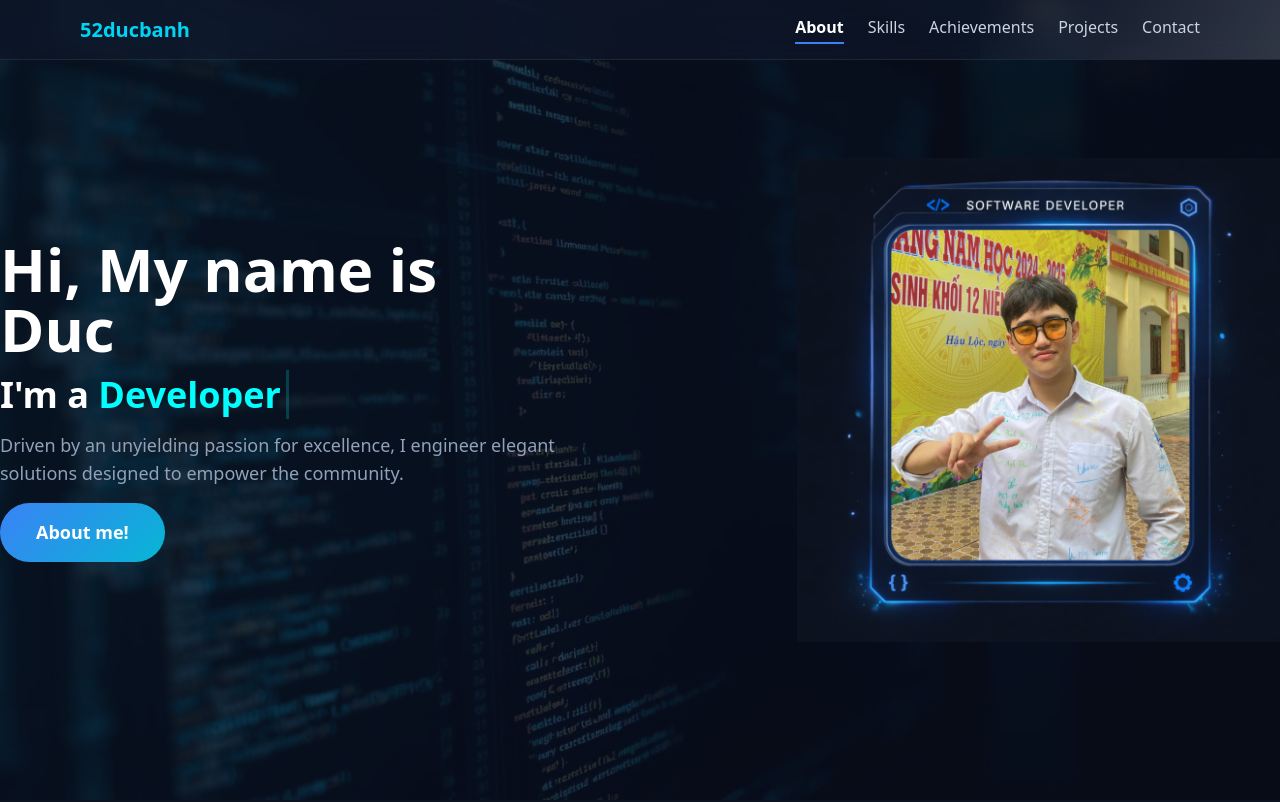
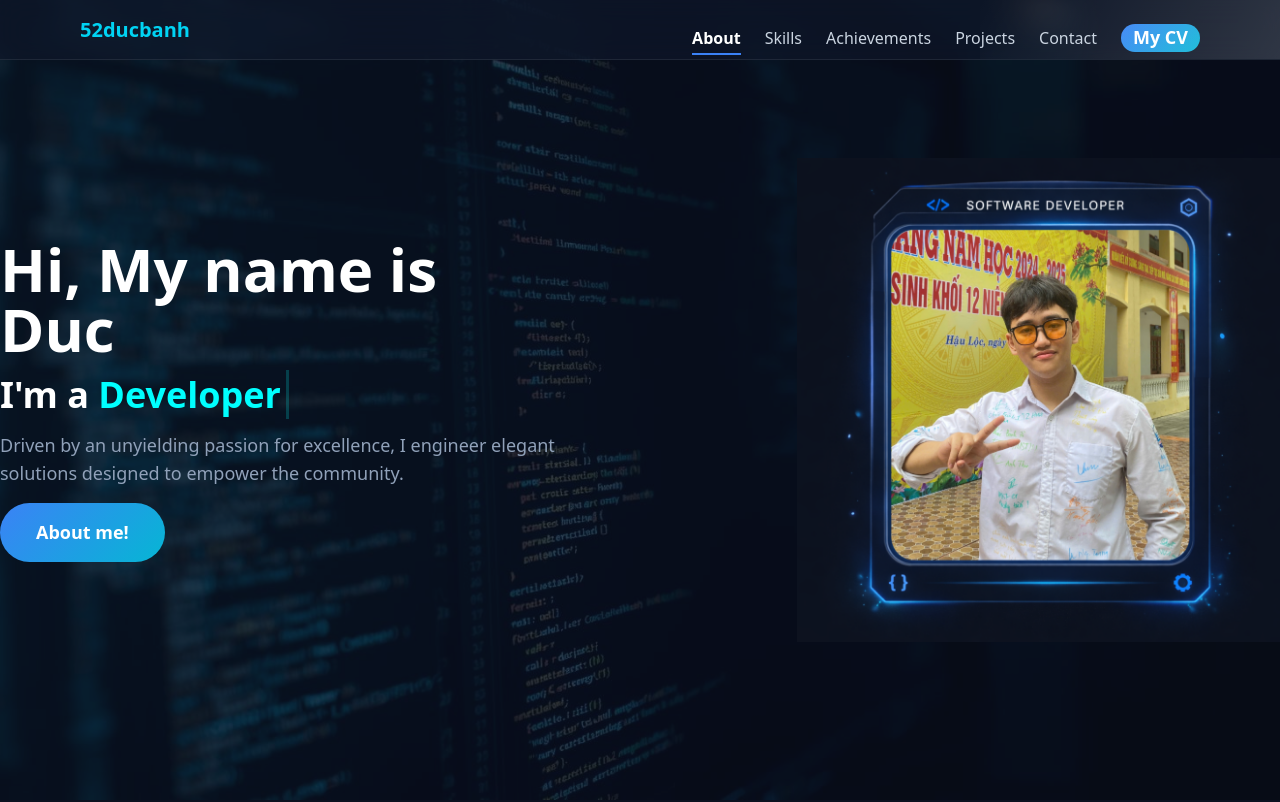
Before and after one commit to 52ducbanh/My-Portfolio-Website, a website: page index.html in a window 1280 px wide. Shown: the top 802 px of the page. Drawn offline with Linux system fonts and the light colour scheme.

Commit message:
update cv section

```diff
--- a/index.html
+++ b/index.html
@@ -15,14 +15,15 @@
     <!-- Navigation bar -->
     <nav class="navigation_bar z-50">
         <span class="shine"></span>
-        <div class = "max-w-6xl mx-auto flex justify-between item-center p-4">
+        <div class = "max-w-6xl mx-auto flex justify-between items-center p-4">
             <h1 class = "text-xl font-bold text-cyan-400 mb-4">52ducbanh</h1>
-            <ul class = "flex gap-6 text-sm">
+            <ul class = "flex items-center gap-6 text-sm">
                 <li><a href = "#about" class = "tag active" >About</a></li>
                 <li><a href = "#skills" class = "tag" >Skills</a></li>
                 <li><a href = "#achievements" class = "tag" >Achievements</a></li>
                 <li><a href = "#projects" class = "tag" >Projects</a></li>
                 <li><a href = "#contact" class = "tag" >Contact</a></li>
+                <li><a href="img/CV Tran Vu Duc.jpg" target = "_blank"><button class = "download-cv-btn flex items-center justify-center">My CV</button></a></li>
             </ul>
         </div>
     </nav>
@@ -157,7 +158,7 @@
                 <h2 class="text-[30px] font-semibold text-cyan-400 mb-4 ">
                 Contact </h2>
                 <p class = "text-gray-400 mb-4">
-                    Feel free to reach out if you want to come :>
+                    Feel free to reach out if you want to collaborate or just say hi 👋
                 </p>
                 <!-- icons -->
                 <div class="flex justify-center gap-4 mb-4">
@@ -187,7 +188,7 @@
             </div>
         </div>
         <!-- Copyright -->
-        <h3 class = "text-sm font-semibold text-cyan-400 mb-4 text-center">© Trần Vũ Đức | All Rights Reserved</h3>
+        <h3 class = "text-sm font-semibold text-cyan-400 mb-4 text-center">© 2026 Trần Vũ Đức | All Rights Reserved</h3>
     </section>
     <!-- script -->
     <script src="script.js"></script>
--- a/style.css
+++ b/style.css
@@ -11,8 +11,6 @@ html {
   background: rgba(15, 23, 42, 0.7);
   backdrop-filter: blur(14px);
   border-bottom: 1px solid rgba(255,255,255,0.08);
-  overflow: hidden;
-
 }
 .shine {
   position: absolute;
@@ -85,6 +83,7 @@ html {
 @keyframes blink {
   50% { border-color: transparent; }
 }
+/* Button */
 .about-btn {
   padding: 16px 36px;
   font-size: 18px;
@@ -101,6 +100,19 @@ html {
   transform: scale(1.08);
   box-shadow: 0 10px 25px rgba(59,130,246,0.4);
 }
+
+.download-cv-btn {
+  padding: 1px 12px;
+  font-size: 18px;
+  font-weight: 600;
+  background: linear-gradient(135deg, #3b82f6, #06b6d4);
+  color: white;
+  border-radius: 120px;
+  border: none;
+  cursor: pointer;
+  transition: all 0.25s ease;
+}
+
 
 
 
```
Also changed, not shown: 1 other file.
